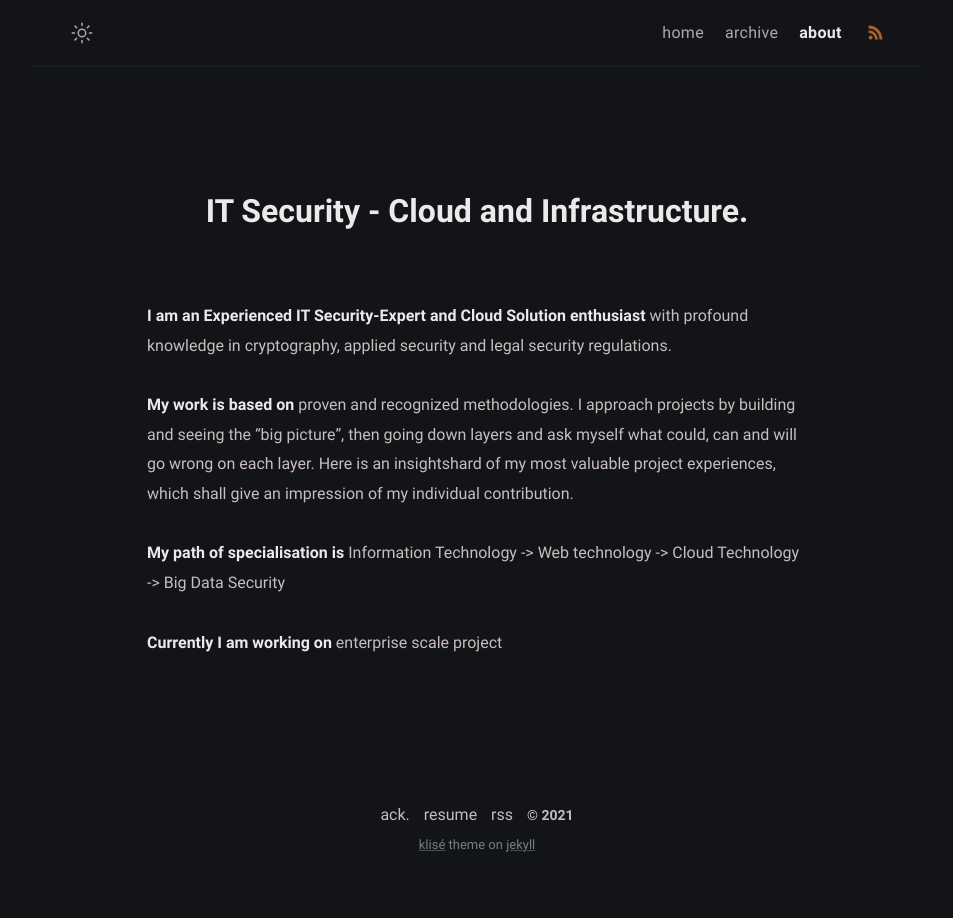
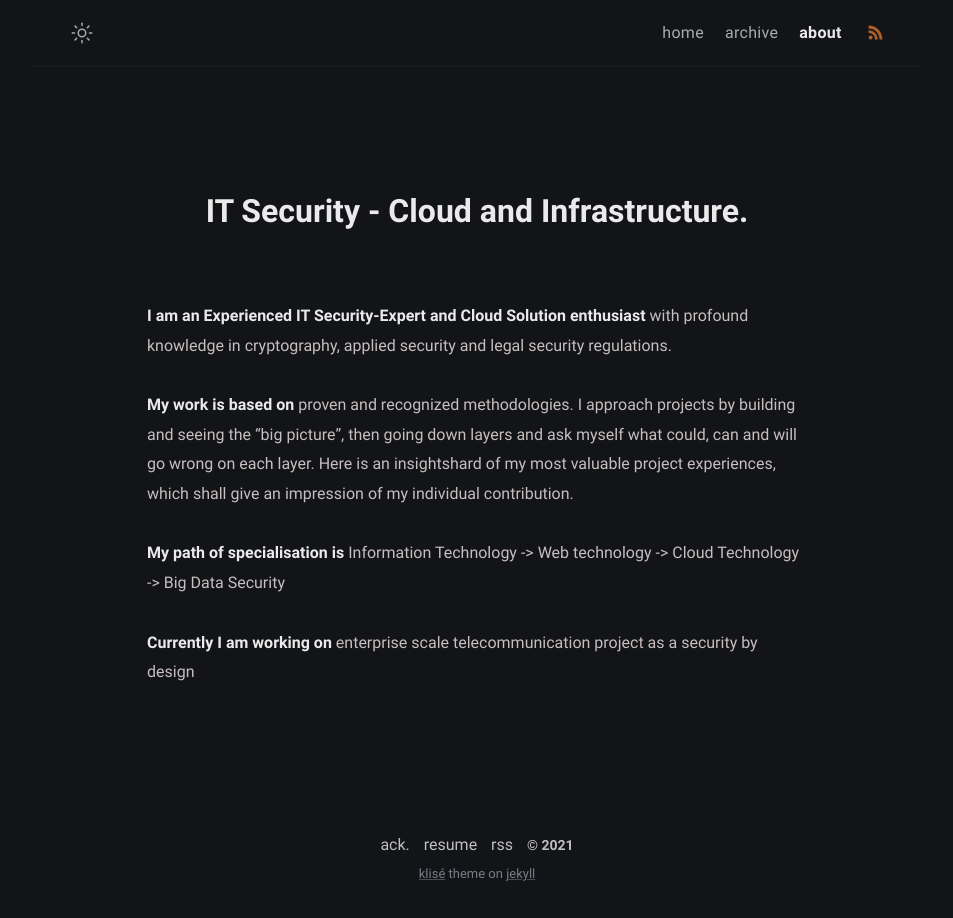
Before and after one commit to securebitAsif/fabulous-jupiter-8f84d, a Jekyll site: the page built from about.md, in a window 1280 px wide. Shown: the whole page, without its empty margins (163-1116 px from the left). Built offline with Jekyll 4.4.1, drawn with Linux system fonts in a browser that asks for light colours.

Commit message:
about.md: changed

```diff
--- a/about.md
+++ b/about.md
@@ -11,4 +11,4 @@ comments: false
 
 **My path of specialisation is** Information Technology -> Web technology -> Cloud Technology -> Big Data Security
 
-**Currently I am working on** enterprise scale project
+**Currently I am working on** enterprise scale telecommunication project as a security by design
```
